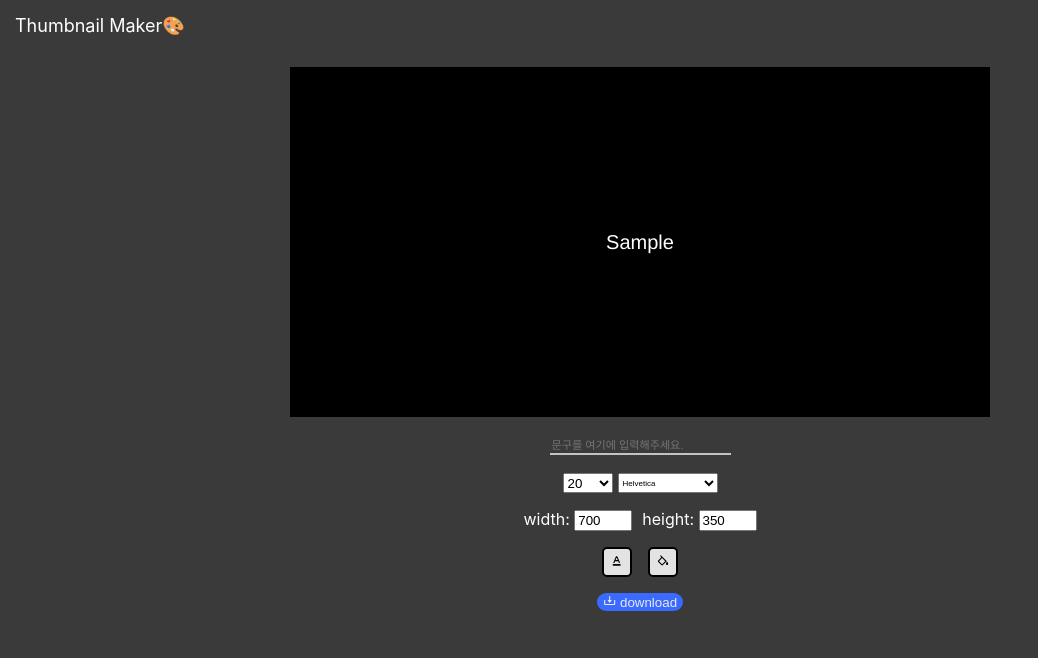
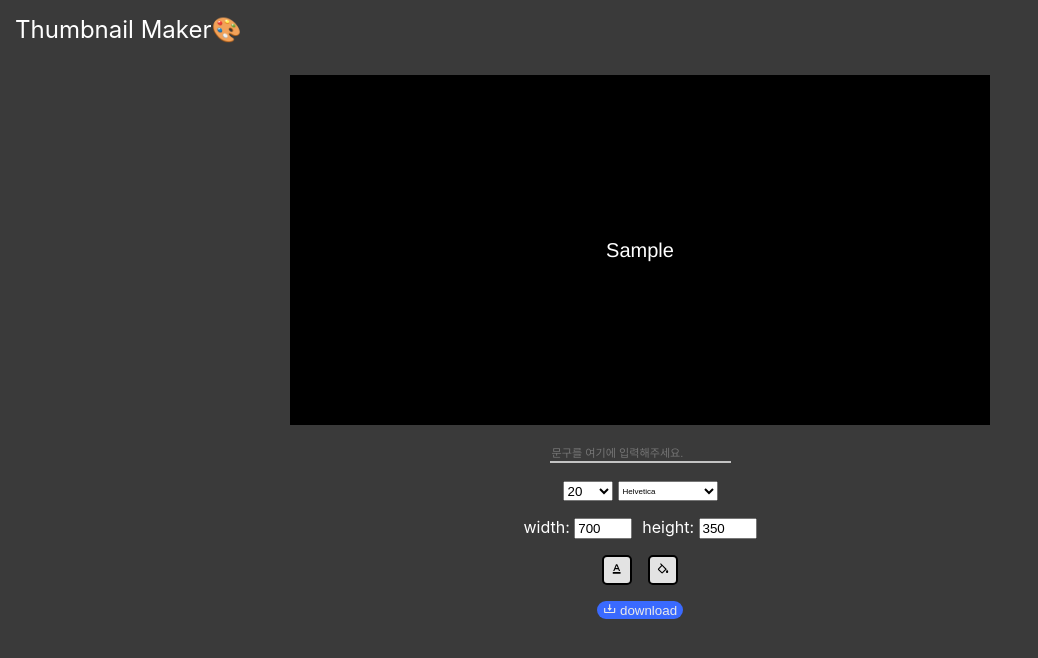
Before and after one commit to Bam-j/Thumbnail-Maker, a React (Create React App) app: page / in a window 1280 px wide. Shown: the top 658 px of the page, without its empty margins (0-1038 px from the left). Built offline with nearby package versions, Linux system fonts and the light colour scheme.

Commit message:
Revert "잘못된 수정 revert"
This reverts commit 0305201efc13d3488b4ee8b64d661d177729c0f3.

```diff
--- a/src/App.jsx
+++ b/src/App.jsx
@@ -1,6 +1,6 @@
 import React, { useContext } from "react";
 import { Header } from "./components/Header";
-import { PreviewPalette } from "./components/PreviewPalette/PreviewPalette";
+import { ThumbnailPalette } from "./components/PreviewPalette/ThumbnailPalette";
 import { TextInput } from "./components/Tools/TextInput";
 import './styles/App.scss';
 import { SizeForm } from "./components/Tools/SizeForm";
@@ -16,7 +16,7 @@ const App = () => {
       <Header />
       <div className={'maker-wrapper'}>
         <div className={'maker-container'}>
-          <PreviewPalette/>
+          <ThumbnailPalette/>
           <TextInput/>
           <SizeForm/>
           <ColorPickerButtons/>
--- a/src/components/Header.jsx
+++ b/src/components/Header.jsx
@@ -2,6 +2,7 @@ import styled from "styled-components";
 
 export const Header = () => {
 	const onClick = () => window.location.reload();
+
 
 	return (
 		<>
@@ -18,7 +19,7 @@ const HeaderContainer = styled.div`
 
 const Title = styled.div`
 	color: #ffffff;
-	font-size: 1.125rem;
+	font-size: 1.5rem;
 	margin: 15px;
 	cursor: pointer;
 
--- a/src/components/PreviewPalette/PreviewPalette.jsx
+++ b/src/components/PreviewPalette/ThumbnailPalette.jsx
@@ -1,13 +1,13 @@
 import { useContext, useEffect, useRef, useState } from "react";
 import { ThumbnailContentsContext } from '../../contexts/thumbnailContents';
-//import { setCanvasFont } from "./setCanvasFont";
-//import { drawText } from "./drawText";
+import { setCanvasFont } from "./setCanvasFont";
+import { drawText } from "./drawText";
 import styled from "styled-components";
 
 /*
 기능: 사용자가 설정한 width/height, text, text와 bg의 색에 따라 섬네일 미리보기가 여기에 출력.
  */
-export const PreviewPalette = () => {
+export const ThumbnailPalette = () => {
   const {
     width,
     height,
```
